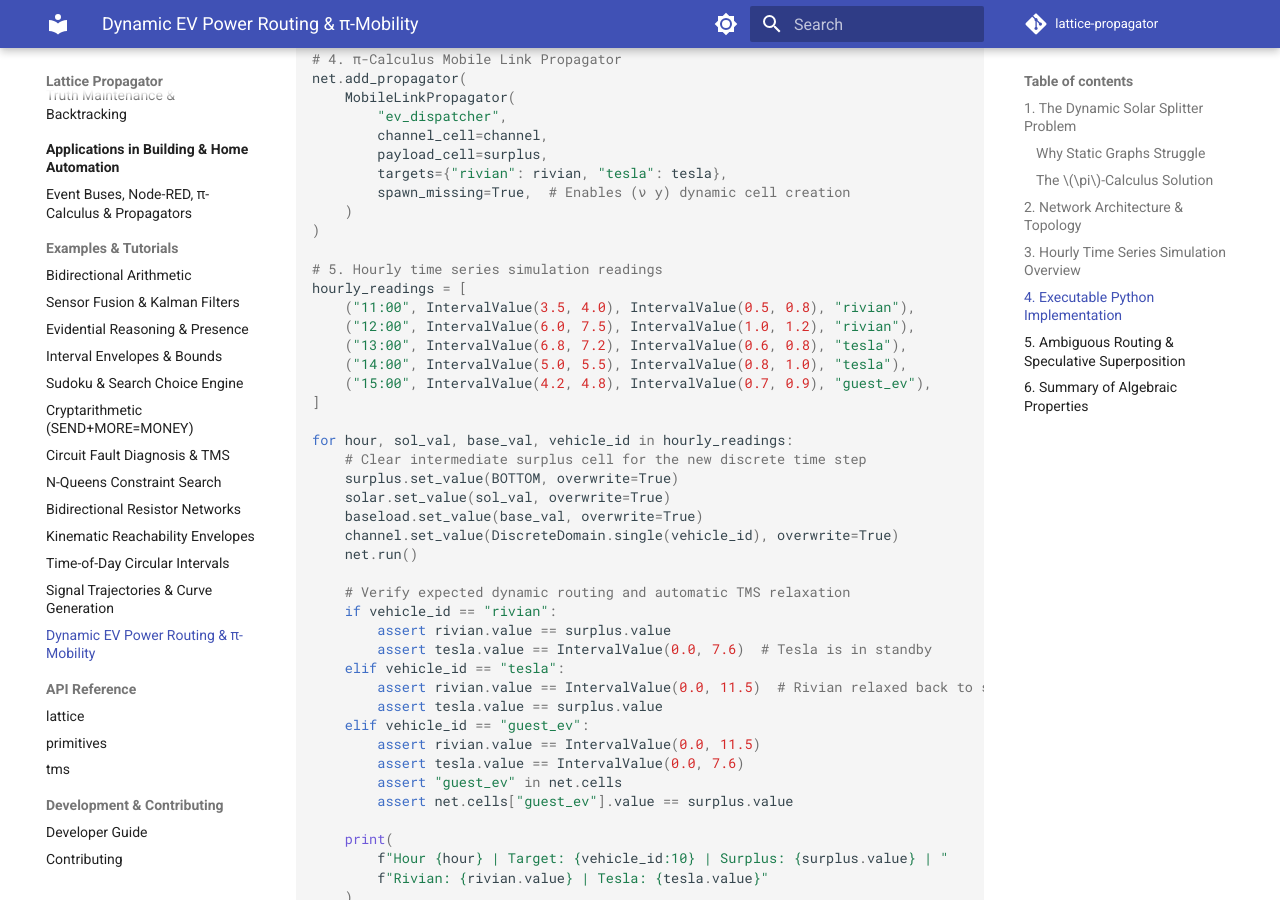
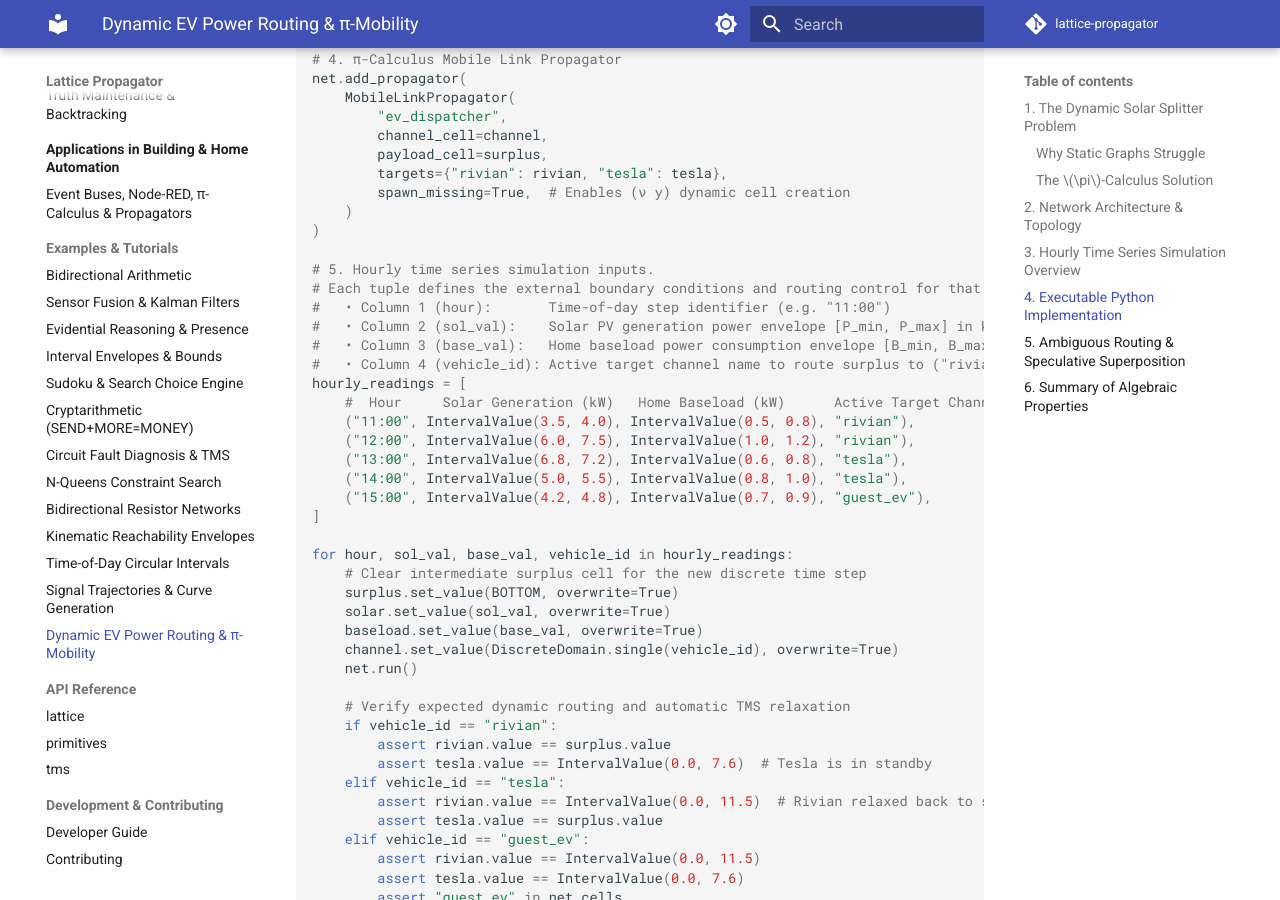
Before and after one commit to dougransom/lattice-propagator, an MkDocs documentation site: the page built from docs/examples/dynamic_power_routing.md, in a window 1280 px wide and 900 px high, scrolled down 4065 px. Built offline with MkDocs 1.6.1 and Material for MkDocs 9.7.7, drawn with Linux system fonts in a browser that asks for light colours; comment, search, counter and statistics services are not loaded.

Commit message:
docs(examples): document input column meanings in dynamic power routing simulation

```diff
--- a/docs/examples/dynamic_power_routing.md
+++ b/docs/examples/dynamic_power_routing.md
@@ -137,8 +137,14 @@ net.add_propagator(
     )
 )
 
-# 5. Hourly time series simulation readings
+# 5. Hourly time series simulation inputs.
+# Each tuple defines the external boundary conditions and routing control for that hour:
+#   • Column 1 (hour):       Time-of-day step identifier (e.g. "11:00")
+#   • Column 2 (sol_val):    Solar PV generation power envelope [P_min, P_max] in kW
+#   • Column 3 (base_val):   Home baseload power consumption envelope [B_min, B_max] in kW
+#   • Column 4 (vehicle_id): Active target channel name to route surplus to ("rivian", "tesla", "guest_ev")
 hourly_readings = [
+    #  Hour     Solar Generation (kW)   Home Baseload (kW)      Active Target Channel
     ("11:00", IntervalValue(3.5, 4.0), IntervalValue(0.5, 0.8), "rivian"),
     ("12:00", IntervalValue(6.0, 7.5), IntervalValue(1.0, 1.2), "rivian"),
     ("13:00", IntervalValue(6.8, 7.2), IntervalValue(0.6, 0.8), "tesla"),
```
Also changed, not shown: 1 other file.
